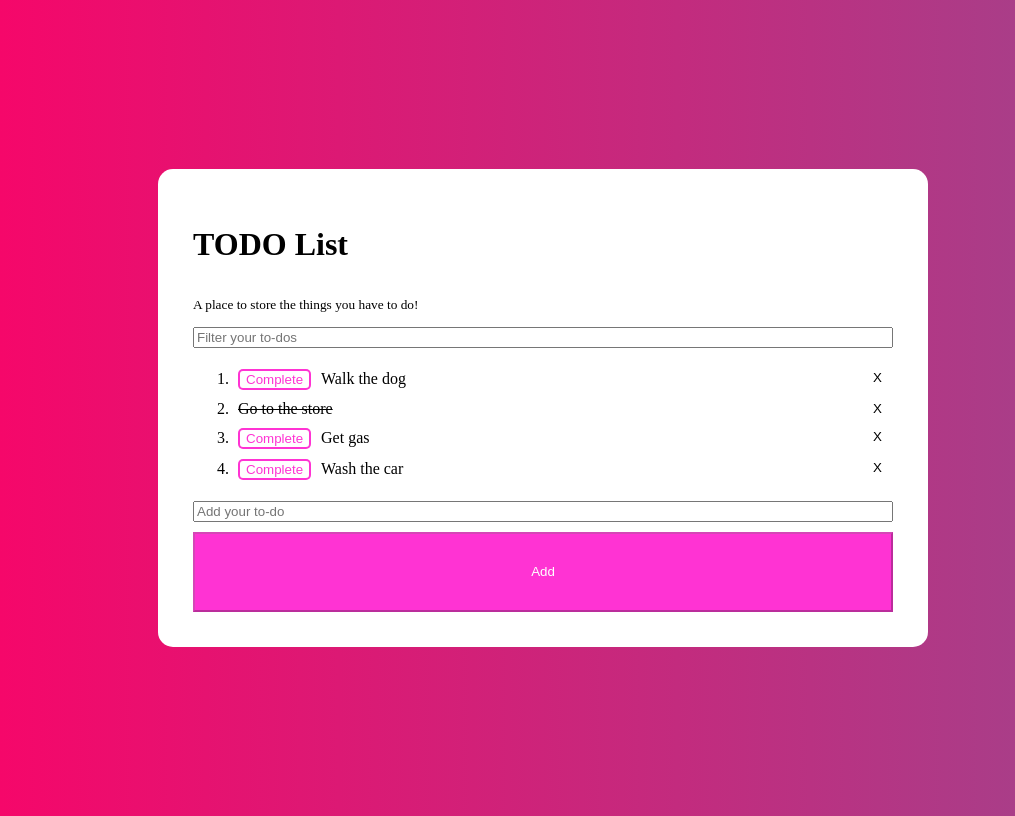
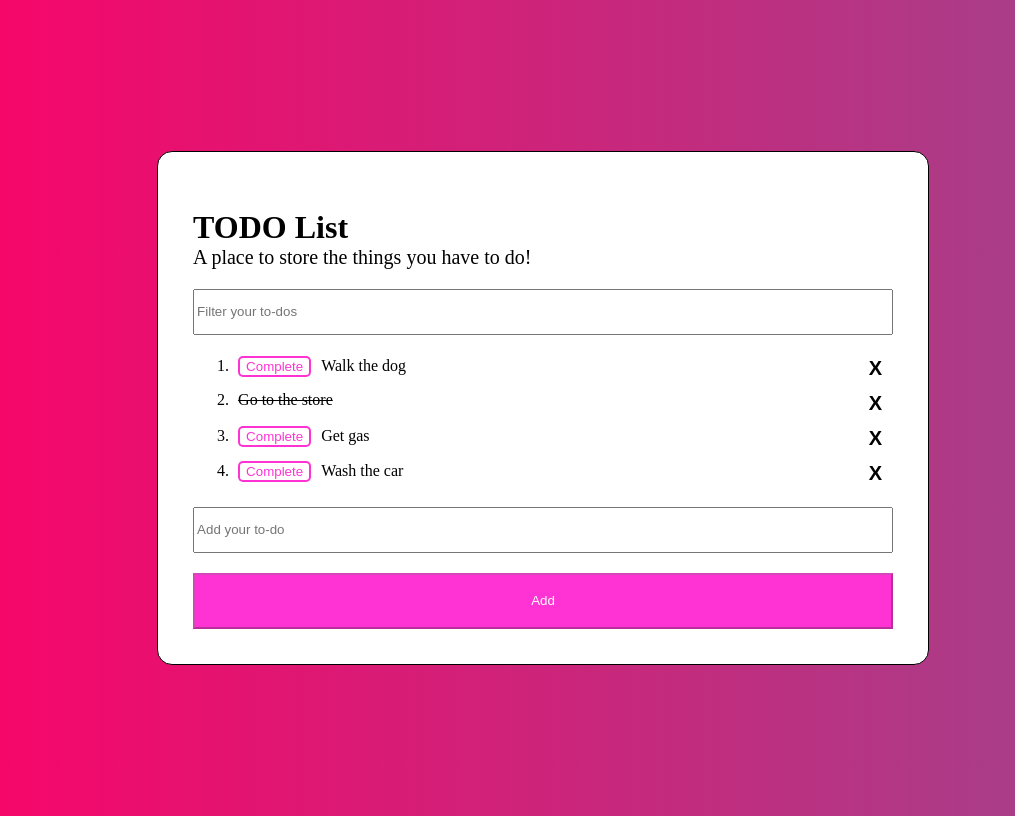
Before and after one commit to Abaseman0514/Angular_Lab_Part_1, a plain HTML site: page index.html in a window 1280 px wide. Shown: the whole page, without its empty margins (132-1147 px from the left). Drawn offline with nearby package versions, Linux system fonts and the light colour scheme.

Commit message:
git commit -m "Angular_Lab_1 final"

```diff
--- a/index.css
+++ b/index.css
@@ -11,17 +11,17 @@ body {
 }
 
 h1 {
- padding: none;
- margin: none;
+ margin-bottom: 0;
 }
 
 p {
- font-size: 10pt;
+ font-size: 15pt;
+ margin-top: 0;
 }
 
 form {
  background: white;
- border-color: black 10px;
+ border: black 1px solid;
  border-radius: 15px;
  flex-direction: column;
  display: flex;
@@ -51,11 +51,17 @@ li {
  background: none;
  float: right;
  border: none;
+ font-weight: bold;
+ font-size: 20px;
 }
 
 .add {
- background-color: rgba(255, 0, 200, 0.801);
- margin-top: 10px;
+ background: rgba(255, 0, 200, 0.801);
+ margin-top: 20px;
  color: white;
- height: 10vh;
+ height: 7vh;
 }
+
+input {
+ height: 5vh;
+}
```
